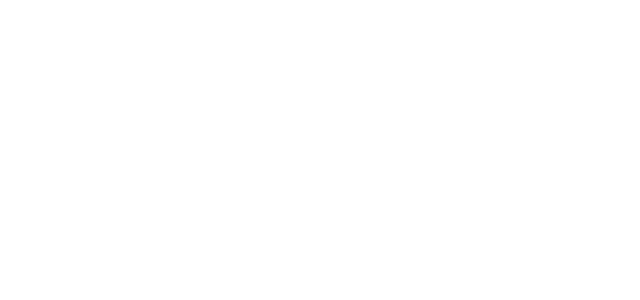
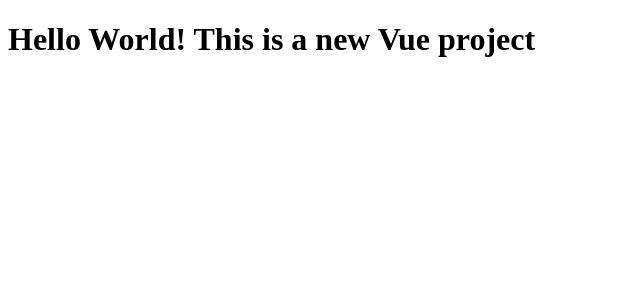
Before and after one commit to babunairofficial/VueJs, a Vue app in the folder CreateNew/: page / in a window 1280 px wide. Shown: the top 300 px of the page, without its empty margins (0-640 px from the left). Built offline with nearby package versions, Linux system fonts and the light colour scheme.

Commit message:
First entry

```diff
--- a/CreateNew/src/App.vue
+++ b/CreateNew/src/App.vue
@@ -3,6 +3,7 @@
 </script>
 
 <template>
+  <h1>Hello World! This is a new Vue project</h1>
 
 </template>
 
```
